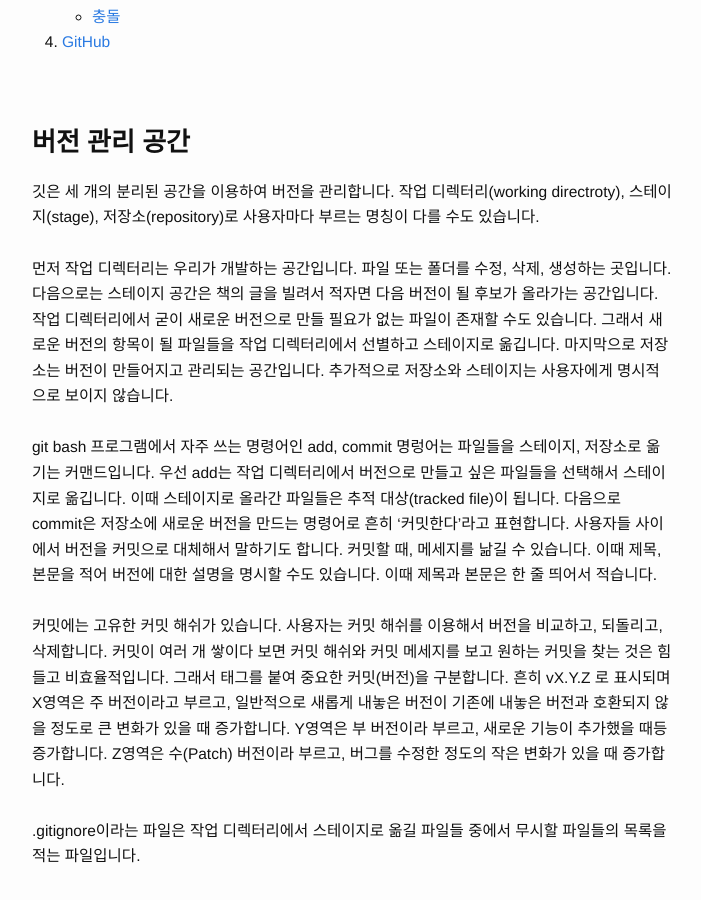
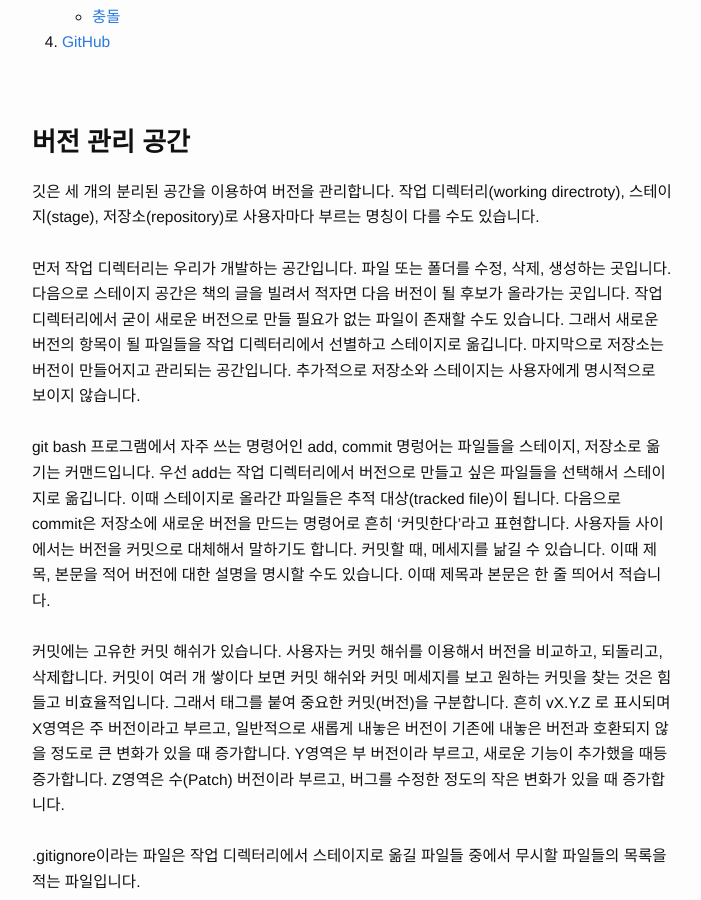
Before and after one commit to Jaeun-Choi98/jaeun-choi98.github.io, a Jekyll site: the page built from _posts/2023-07-17-git&github.md, in a window 1280 px wide and 900 px high, scrolled down 1028 px. Shown: the whole window, without its empty margins (288-989 px from the left). Built offline with Jekyll 4.4.1, drawn with Linux system fonts in a browser that asks for light colours.

Commit message:
docs(git&github.md): Revise a typing err

```diff
--- a/_posts/2023-07-17-git&github.md
+++ b/_posts/2023-07-17-git&github.md
@@ -30,10 +30,10 @@ og_image: /assets/img/content/git&github/git_github_img.jpg
 깃은 세 개의 분리된 공간을 이용하여 버전을 관리합니다. 작업 디렉터리(working directroty), 스테이지(stage), 저장소(repository)로 사용자마다 부르는 명칭이 다를 수도 있습니다.
 <br>
 <br>
-먼저 작업 디렉터리는 우리가 개발하는 공간입니다. 파일 또는 폴더를 수정, 삭제, 생성하는 곳입니다. 다음으로는 스테이지 공간은 책의 글을 빌려서 적자면 다음 버전이 될 후보가 올라가는 공간입니다. 작업 디렉터리에서 굳이 새로운 버전으로 만들 필요가 없는 파일이 존재할 수도 있습니다. 그래서 새로운 버전의 항목이 될 파일들을 작업 디렉터리에서 선별하고 스테이지로 옮깁니다. 마지막으로 저장소는 버전이 만들어지고 관리되는 공간입니다. 추가적으로 저장소와 스테이지는 사용자에게 명시적으로 보이지 않습니다.
+먼저 작업 디렉터리는 우리가 개발하는 공간입니다. 파일 또는 폴더를 수정, 삭제, 생성하는 곳입니다. 다음으로 스테이지 공간은 책의 글을 빌려서 적자면 다음 버전이 될 후보가 올라가는 곳입니다. 작업 디렉터리에서 굳이 새로운 버전으로 만들 필요가 없는 파일이 존재할 수도 있습니다. 그래서 새로운 버전의 항목이 될 파일들을 작업 디렉터리에서 선별하고 스테이지로 옮깁니다. 마지막으로 저장소는 버전이 만들어지고 관리되는 공간입니다. 추가적으로 저장소와 스테이지는 사용자에게 명시적으로 보이지 않습니다.
 <br>
 <br>
-git bash 프로그램에서 자주 쓰는 명령어인 add, commit 명렁어는 파일들을 스테이지, 저장소로 옮기는 커맨드입니다. 우선 add는 작업 디렉터리에서 버전으로 만들고 싶은 파일들을 선택해서 스테이지로 옮깁니다. 이때 스테이지로 올라간 파일들은 추적 대상(tracked file)이 됩니다. 다음으로 commit은 저장소에 새로운 버전을 만드는 명령어로 흔히 '커밋한다'라고 표현합니다. 사용자들 사이에서 버전을 커밋으로 대체해서 말하기도 합니다. 커밋할 때, 메세지를 낢길 수 있습니다. 이때 제목, 본문을 적어 버전에 대한 설명을 명시할 수도 있습니다. 이때 제목과 본문은 한 줄 띄어서 적습니다.
+git bash 프로그램에서 자주 쓰는 명령어인 add, commit 명렁어는 파일들을 스테이지, 저장소로 옮기는 커맨드입니다. 우선 add는 작업 디렉터리에서 버전으로 만들고 싶은 파일들을 선택해서 스테이지로 옮깁니다. 이때 스테이지로 올라간 파일들은 추적 대상(tracked file)이 됩니다. 다음으로 commit은 저장소에 새로운 버전을 만드는 명령어로 흔히 '커밋한다'라고 표현합니다. 사용자들 사이에서는 버전을 커밋으로 대체해서 말하기도 합니다. 커밋할 때, 메세지를 낢길 수 있습니다. 이때 제목, 본문을 적어 버전에 대한 설명을 명시할 수도 있습니다. 이때 제목과 본문은 한 줄 띄어서 적습니다.
 <br>
 <br>
 커밋에는 고유한 커밋 해쉬가 있습니다. 사용자는 커밋 해쉬를 이용해서 버전을 비교하고, 되돌리고, 삭제합니다. 커밋이 여러 개 쌓이다 보면 커밋 해쉬와 커밋 메세지를 보고 원하는 커밋을 찾는 것은 힘들고 비효율적입니다. 그래서 태그를 붙여 중요한 커밋(버전)을 구분합니다. 흔히 vX.Y.Z 로 표시되며 X영역은 주 버전이라고 부르고, 일반적으로 새롭게 내놓은 버전이 기존에 내놓은 버전과 호환되지 않을 정도로 큰 변화가 있을 때 증가합니다.
```
